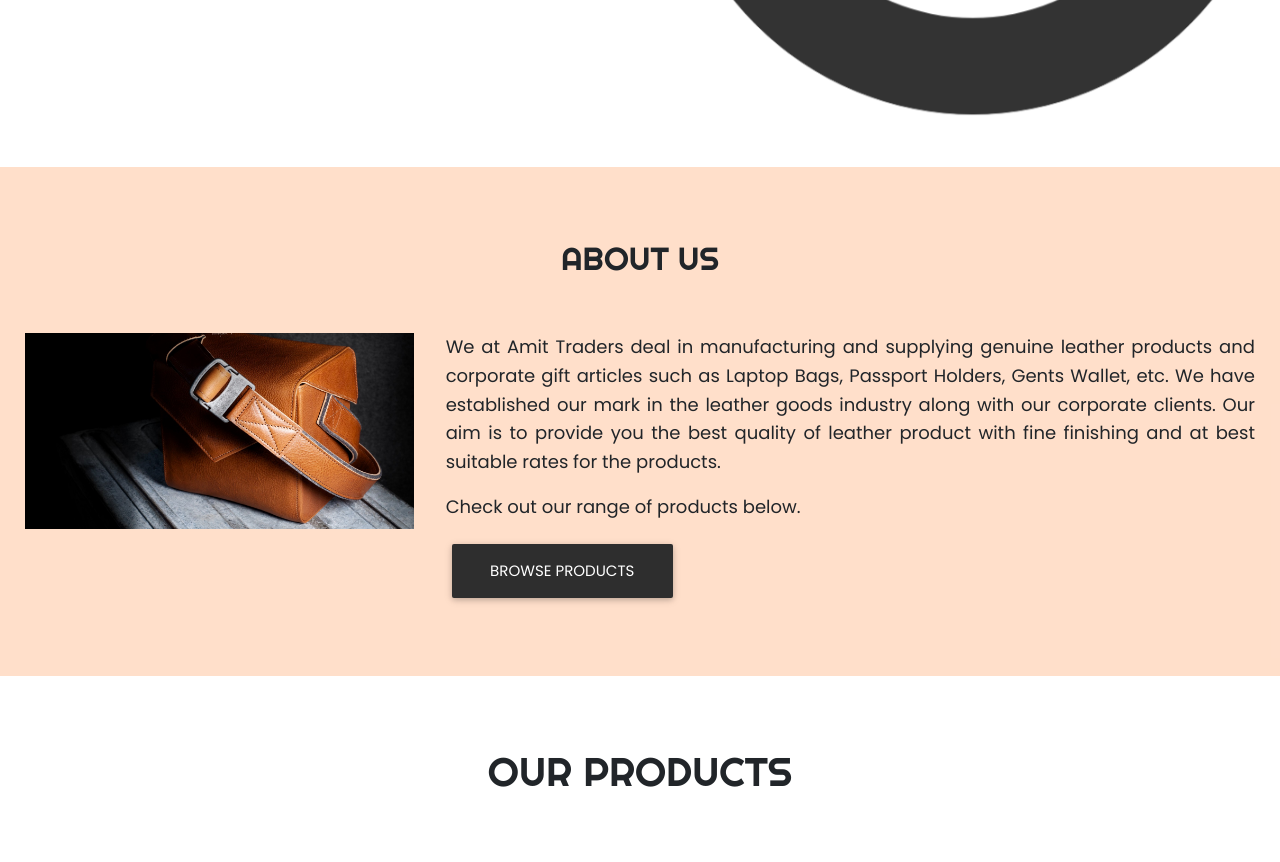
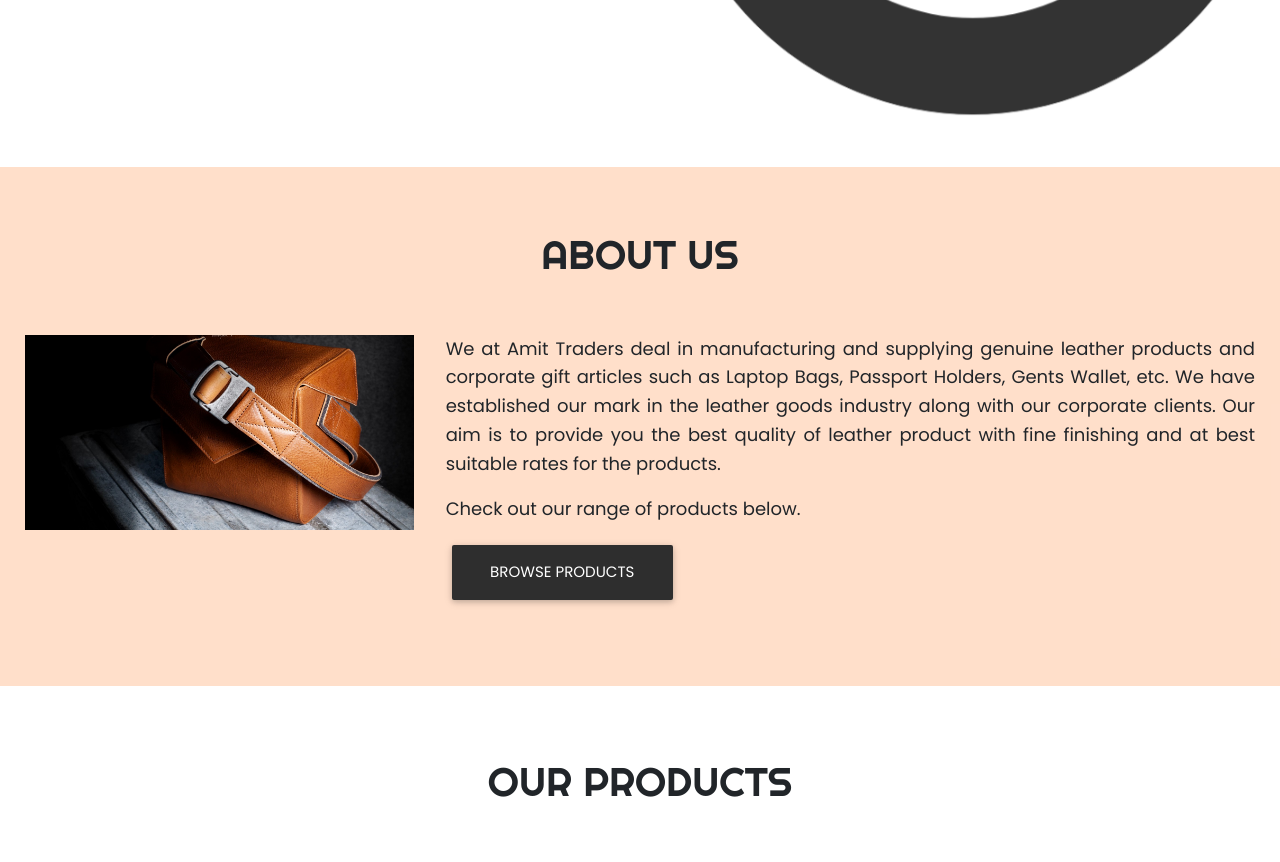
Before and after one commit to itsumeet27/amittradersindia, a PHP site: page / in a window 1280 px wide. Shown: the part 613-1475 px from the top of the page. Before the commit the page ends 1400 px from the top, so only its background shows below. Run offline with PHP 8.4, Linux system fonts and the light colour scheme; some libraries are stand-ins or nearby versions.

Commit message:
Adding About section

```diff
--- a/index.php
+++ b/index.php
@@ -48,12 +48,12 @@
 
         <!-- About us -->
             <div class="py-5 px-4 container-fluid" style="background-color: #ffba8d75">
-                <h2 class="text-center h2-responsive p-4" style="font-family:'Righteous', 'sans-serif'">ABOUT US</h2>
+                <h1 class="text-center h1-responsive p-3" style="font-family:'Righteous', 'sans-serif'">ABOUT US</h1>
                 <div class="row py-3">
-                    <div class="about-img col-md-4 px-3 py-2">
+                    <div class="about-img col-md-4 px-3 py-3">
                         <img src="img/amittradersindia.jpg" style="width:100%"/>
                     </div>
-                    <div class="about-content text-justify col-md-8 px-3 py-2" style="font-family:'Poppins','sans-serif';font-size:18px;line-height:1.6em">
+                    <div class="about-content text-justify col-md-8 px-3 py-3" style="font-family:'Poppins','sans-serif';font-size:18px;line-height:1.6em">
                         <p>
                             We at Amit Traders deal in manufacturing and supplying genuine leather products
                             and corporate gift articles such as Laptop Bags, Passport Holders, Gents Wallet, etc.
```
